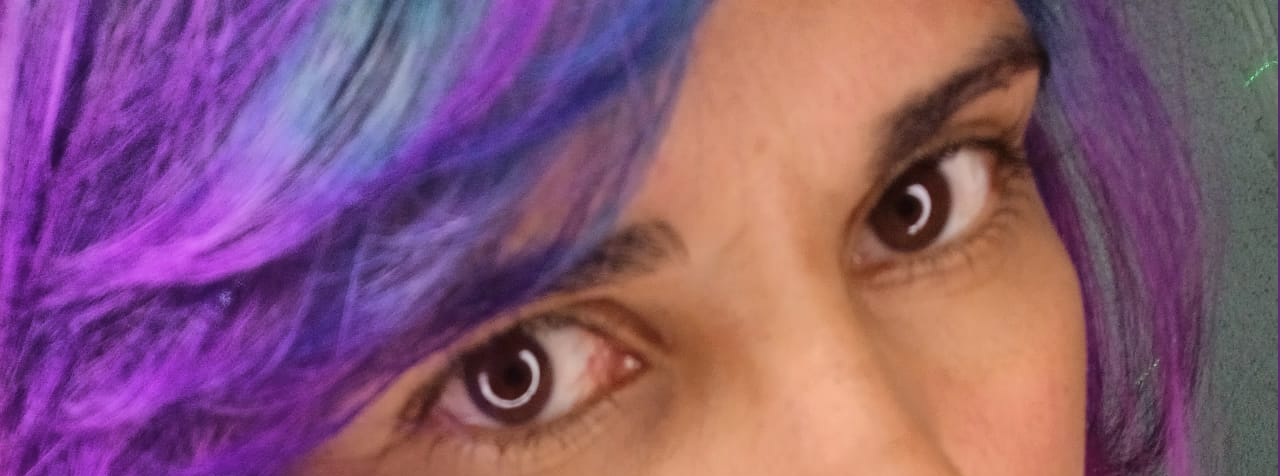
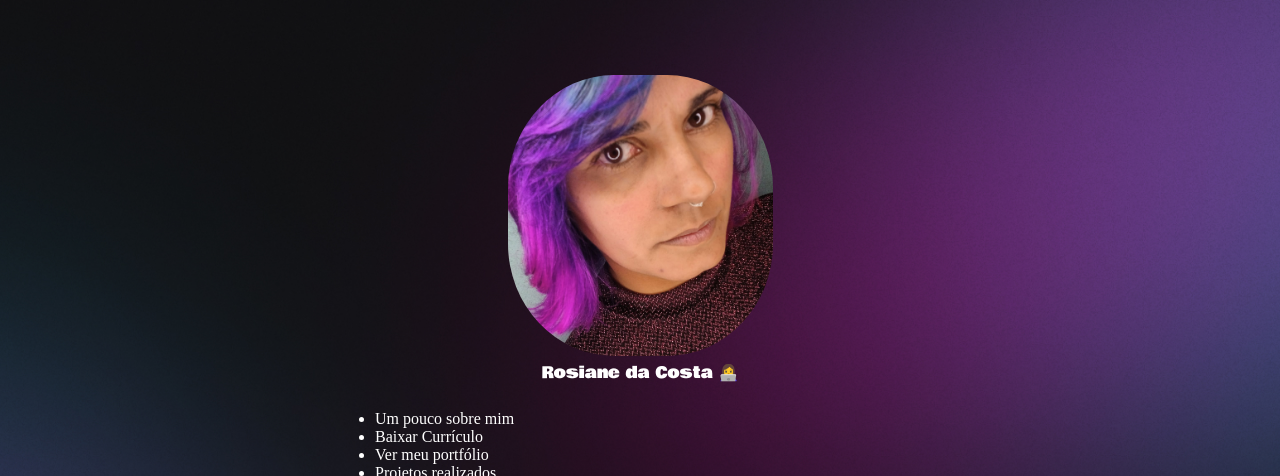
Before and after one commit to Ro77costa/portfolio_etec, a plain HTML site: page index.html in a window 1280 px wide. Shown: the top 476 px of the page. Drawn offline with nearby package versions, Linux system fonts and the light colour scheme.

Commit message:
atualização do portfólio

```diff
--- a/css/style.css
+++ b/css/style.css
@@ -1,14 +1,41 @@
+@import url('https://fonts.googleapis.com/css2?family=Bowlby+One&family=Dancing+Script:wght@400..700&family=Lobster&display=swap');
+
 *{
     margin: 0;
     padding: 0;
     box-sizing: border-box;
 }
 
+body {
+    background: url("../img/bg-desktop.jpg") no-repeat top center/cover;
+
+}
+
 a {
     text-decoration: none;
 }
 
-body {
-    background: url("../img/bg-desktop.jpg") no-repeat top center/cover;
+body * {
+    color: white;
+}
+
+p {
+    font-family: 'bowlby one';
+}
+
+.container {
+    max-width: 580px;
+    margin: 50px auto;
+    padding: 0 25px;
 
 }
+
+.perfil {
+    text-align: center;
+    padding: 25px 0;
+}
+
+.perfil img {
+    width: 50%;
+    border-radius: 40%;
+}
--- a/index.html
+++ b/index.html
@@ -7,9 +7,8 @@
     <link rel="stylesheet" href="css/style.css">
 </head>
 <body>
-    <div>
-
-        <div class="img">
+    <div class="container">
+        <div class="perfil">
             <img src="img/photorosi.jpeg" alt="Foto do rosto de uma mulher com o cabelo colorido">
             <p>Rosiane da Costa 👩‍💻</p>
         </div>
@@ -27,9 +26,10 @@
                 <a href="https://www.linkedin.com/in/rosiane-da-costa-49564698/" target="_blank"><ion-icon name="logo-linkedin"></ion-icon></a>
             </div>
         </ul>
+
+        <footer>💙 Feito com emoção e auxílio do querido professor Luis Felipe. 💜</footer>
+
     </div>
-
-    <footer>💙 Feito com emoção e auxílio do querido professor Luis Felipe. 💜</footer>
 
     <script src="https://unpkg.com/ionicons@4.5.10-0/dist/ionicons.js"></script>
 
```
